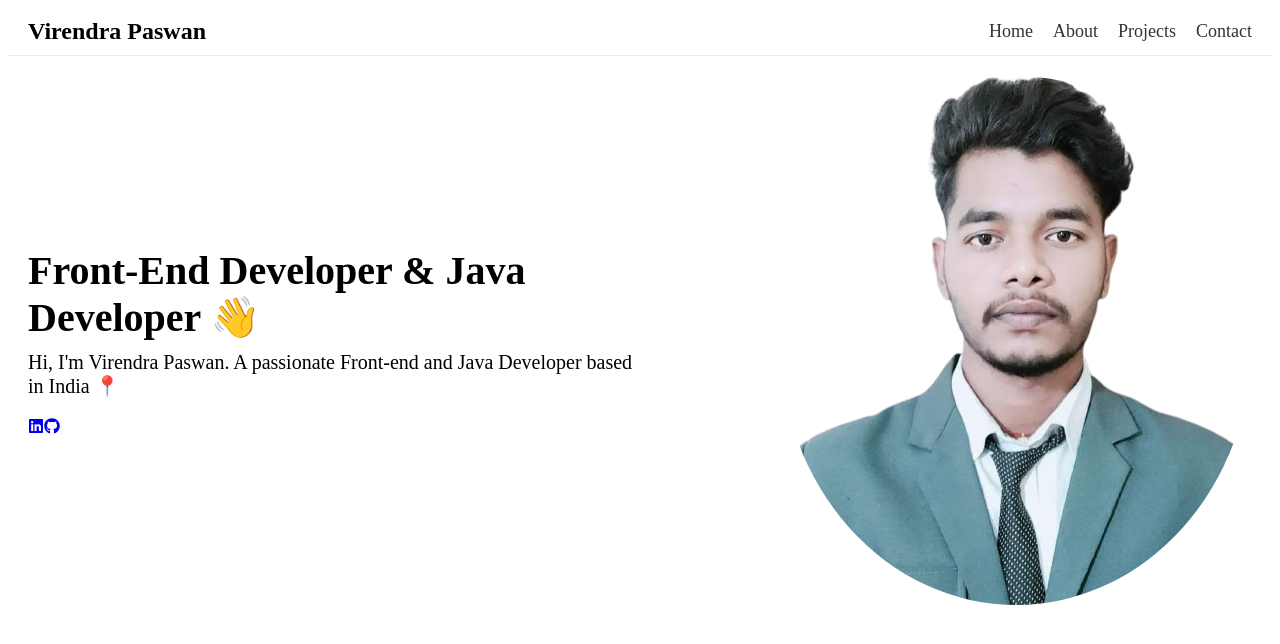
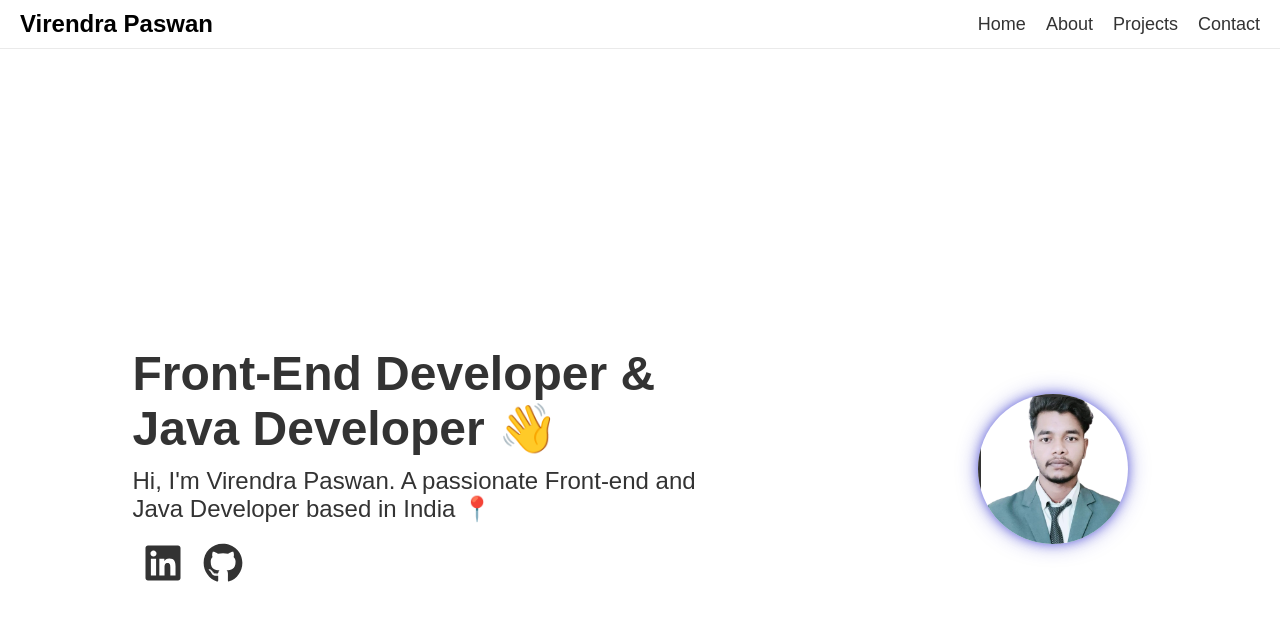
Before and after one commit to Vi042001/Portfolio_1, a React (Create React App) app: page / in a window 1280 px wide. Shown: the top 644 px of the page. Built offline with nearby package versions, Linux system fonts and the light colour scheme.

Commit message:
image update

```diff
--- a/src/styles/hero.css
+++ b/src/styles/hero.css
@@ -1,93 +1,122 @@
+body, html {
+    margin:0;
+    padding: 0;
+    width: 100%;
+    height: 100%;
+    font-family: Arial, sans-serif;
+    background: #f9f9f9;
+}
+
 .hero {
     display: flex;
+    flex-direction: column;
     align-items: center;
-    justify-content: space-between;
+    justify-content: center;
+    text-align: center;
+    color: #333;
     padding: 20px;
+
+    background: #fff;
+    height: 100vh;
+}
+
+.hero-image {
     position: relative;
+    z-index: 1;
+    margin-bottom: 20px;
+    animation: backgroundAnimation 10s linear infinite;
+    border-radius: 50%;
+    width: 150px;
+    height: 150px;
     overflow: hidden;
-  }
+}
+.hero-image img {
+    width: 100%;
+    height: 100%;
+    object-fit: cover;
+    border: 3px solid #333;
+}
 
-  .hero-content {
-    max-width: 50%;
-  }
-
-  .hero-title {
-    font-size: 2.5rem;
-    margin: 0;
-  }
-
-  .hero-subtitle {
-    font-size: 1.25rem;
-    margin: 10px 0;
-  }
-
-  .hero-links {
-    margin-top: 20px;
-    margin-right: 10px;
-    text-decoration: none;
-
-
-  }
-  .hero-image img {
-    max-width: 100%;
-    height: auto;
-    border-radius: 50%;
-  }
+@keyframes backgroundAnimation {
+    0% {
+        box-shadow: 0 0 10px 0 rgba(255, 0, 0, 0.5), 0 0 20px 0 rgba(255, 0, 0, 0.5);
+    }
+    25% {
+        box-shadow: 0 0 10px 0 rgba(0, 255, 0, 0.5), 0 0 20px 0 rgba(0, 255, 0, 0.5);
+    }
+    50% {
+        box-shadow: 0 0 10px 0 rgba(0, 0, 255, 0.5), 0 0 20px 0 rgba(0, 0, 255, 0.5);
+    }
+    75% {
+        box-shadow: 0 0 10px 0 rgba(255, 255, 0, 0.5), 0 0 20px 0 rgba(255, 255, 0, 0.5);
+    }
+    100% {
+        box-shadow: 0 0 10px 0 rgba(255, 0, 0, 0.5), 0 0 20px 0 rgba(255, 0, 0, 0.5);
+    }
+}
 
 
 
 
+.hero-content {
+    position: relative;
+    z-index: 1;
 
-
-  /* Background animation */
-.hero-image::before {
-    content: '';
-    position: absolute;
-    top: -50%;
-    left: -50%;
-    width: 200%;
-    height: 200%;
-    box-shadow: 0 5px 5px 5px  rgba(13,110,253, 0.2);
-    /* background: radial-gradient(circle, rgba(255, 255, 255, 0.1) 10%, rgba(0, 0, 0, 0.2) 50%); */
-    animation: rotate 20s infinite linear;
-    /* z-index: -1; */
-
-  }
-
-  /* @keyframes rotate {
-    from {
-        transform: rotate(0deg);
-      }
-      to {
-        transform: rotate(360deg);
-      }
-  } */
-
-  @keyframes animate{
-    0%{
-        border-radius: 60% 40% 30% 70% /60% 30% 70% 40%;
-    }
-50%{
-    border-radius: 30% 60% 70% 40% / 50% 60% 30% 60%;
 }
 
-  }
+.hero-title {
+    font-size: 2.5rem;
+    margin: 0;
+}
 
-  /* Media query for responsiveness */
-@media (max-width: 768px) {
+.hero-subtitle {
+    font-size: 1.2rem;
+    margin: 10px 0 20px;
+}
+
+.hero-links a {
+    color: #333;
+    font-size: 2rem;
+    margin: 0 10px;
+    transition: transform 0.3s;
+}
+
+.hero-links a:hover {
+    transform: scale(1.2);
+}
+
+/* Media query for larger screens */
+@media (min-width: 768px) {
+    .hero {
+        flex-direction: row;
+        justify-content: space-around;
+        align-items: center;
+        text-align: left;
+    }
 
     .hero-image {
-        margin-top: 20px;
-      }
-
-    .hero {
-      flex-direction: column;
-      text-align: center;
+        margin-bottom: 0;
+        margin-right: 20px;
     }
 
     .hero-content {
-      max-width: 100%;
+        max-width: 50%;
     }
 
+    .hero-title {
+        font-size: 3rem;
+    }
 
-  }
+    .hero-subtitle {
+        font-size: 1.5rem;
+    }
+
+    .hero-links {
+        display: flex;
+        justify-content: flex-start;
+    }
+
+    .hero-links a {
+        font-size: 2.5rem;
+    }
+}
```
